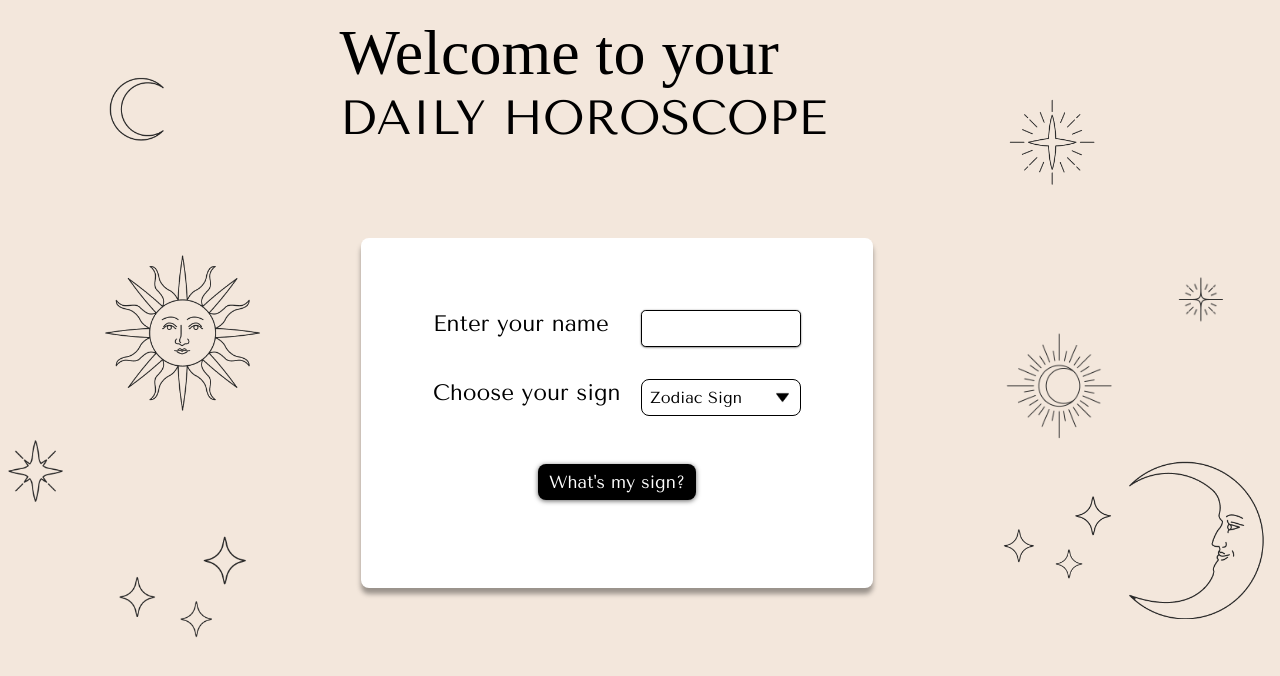
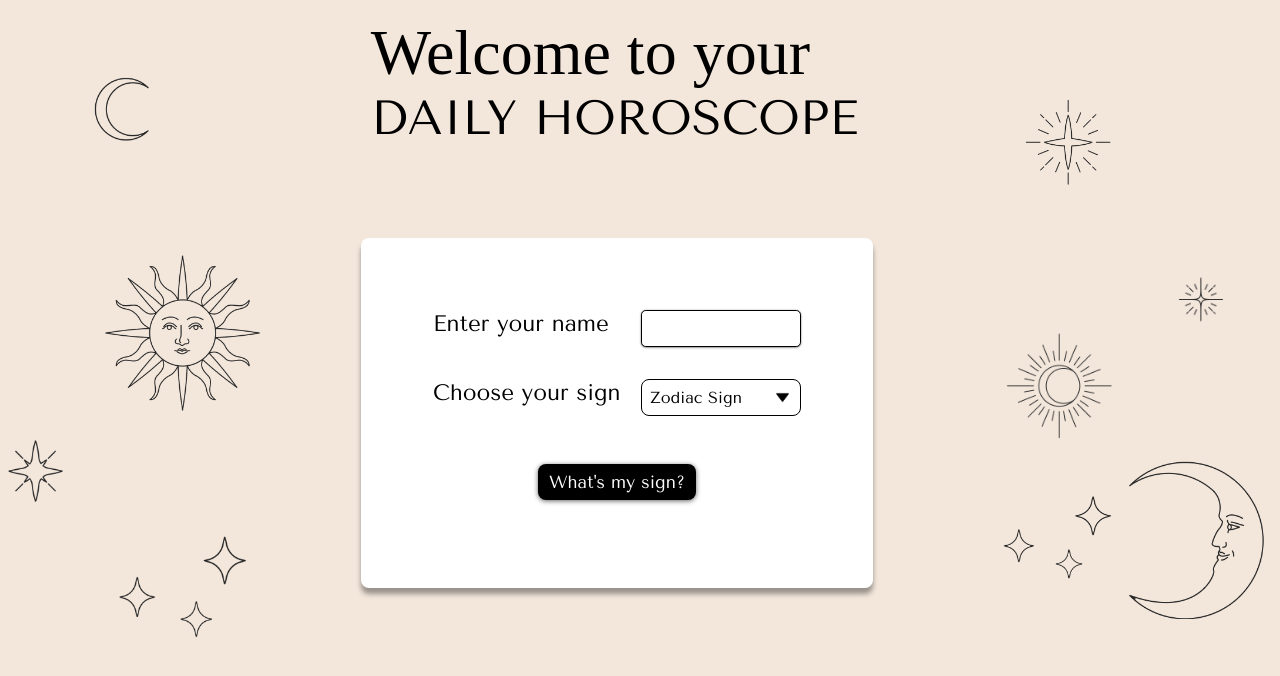
Before and after one commit to ReactFED22G-LMNJ/Horoskop, a React (Vite) app: page / in a window 1280 px wide. Shown: the top 676 px of the page. Built offline with nearby package versions, Linux system fonts and the light colour scheme; a web font is replaced by a local one.

Commit message:
adjusted header on StartPage

```diff
--- a/src/components/HeaderStartPage.tsx
+++ b/src/components/HeaderStartPage.tsx
@@ -40,6 +40,7 @@ const Container = styled.header`
 const MoonImgContainer = styled.div`
    display: flex;
    align-items: center;
+   width: 16%;
 
    @media ${device.mobileXXL} {
       margin-top: 1rem;
```
